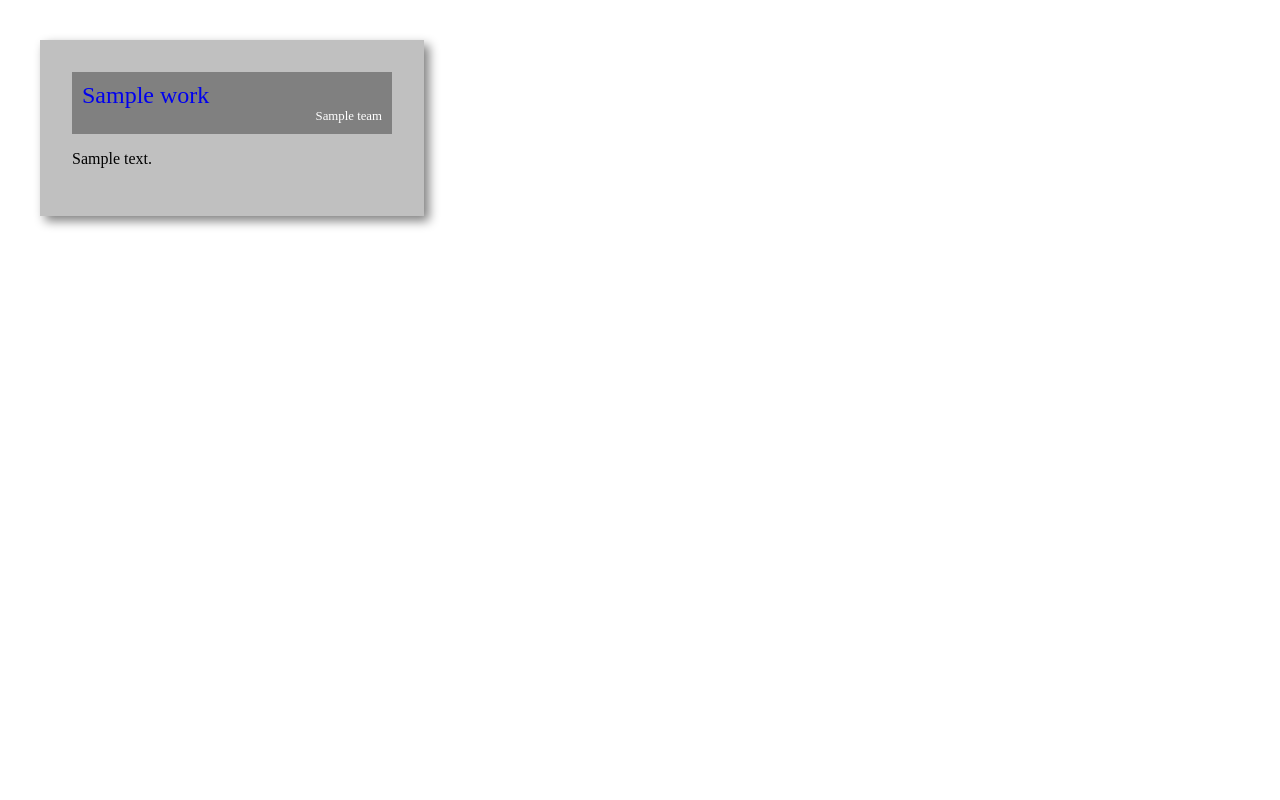
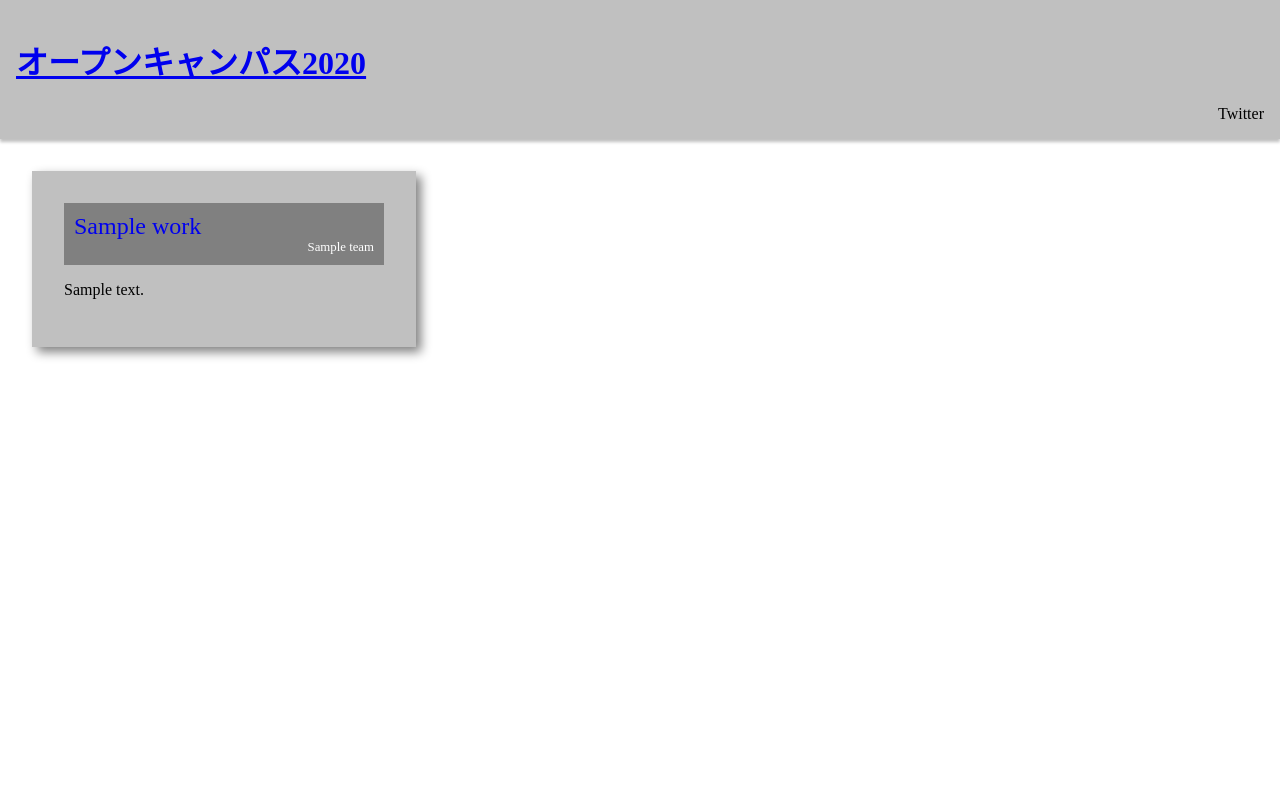
Before and after one commit to Kyutech-C3/OpenCampus, a Django app: page /works/ in a window 1280 px wide. Run offline with Django 3.2, Linux system fonts and the light colour scheme; tables that the repository leaves empty hold one stand-in row (values such as "Sample post"); style sheets or scripts are compiled from the project's sources; some libraries are stand-ins or nearby versions.

Commit message:
base.htmlをscssを利用するよう変更 & base.htmlを分離

```diff
--- /dev/null
+++ b/server/works/static/works/base.scss
@@ -0,0 +1,3 @@
+body {
+  margin: 0;
+}
--- /dev/null
+++ b/server/works/static/works/partial/_header.scss
@@ -0,0 +1,13 @@
+header {
+  background-color: silver;
+  padding: 1rem;
+  box-shadow: 0 3px 3px silver;
+}
+
+header h1 {
+
+}
+
+header .twitter_link {
+  text-align: right;
+}
--- a/server/works/templates/base.html
+++ b/server/works/templates/base.html
@@ -1,10 +1,13 @@
-{% load static %}
+{% load sass_tags %}
 <html>
   <head>
     <title>C3 OpenCampus 2020</title>
     <meta charset="utf-8">
+    <link rel="stylesheet" href="{% sass_src 'works/base.scss' %}">
+    <link rel="stylesheet" href="{% sass_src 'works/partial/_header.scss' %}">
   </head>
   <body>
+    {% include 'works/partial/_header.html' %}
     {% block content %}
     {% endblock %}
   </body>
--- /dev/null
+++ b/server/works/templates/works/partial/_header.html
@@ -0,0 +1,10 @@
+{% load sass_tags %}
+<link ref="stylesheet" href="{% sass_src 'works/partial/_header.scss' %}">
+<header>
+  <a href="/works">
+    <h1>オープンキャンパス2020</h1>
+  </a>
+  <div class="twitter_link">
+    Twitter
+  </div>
+</header>
```
